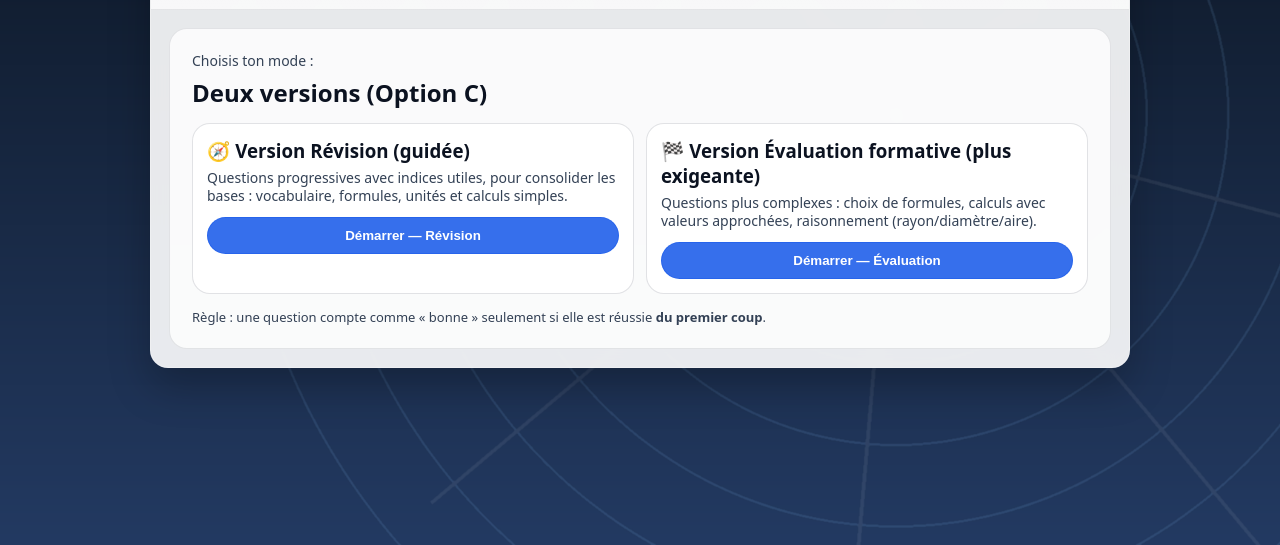
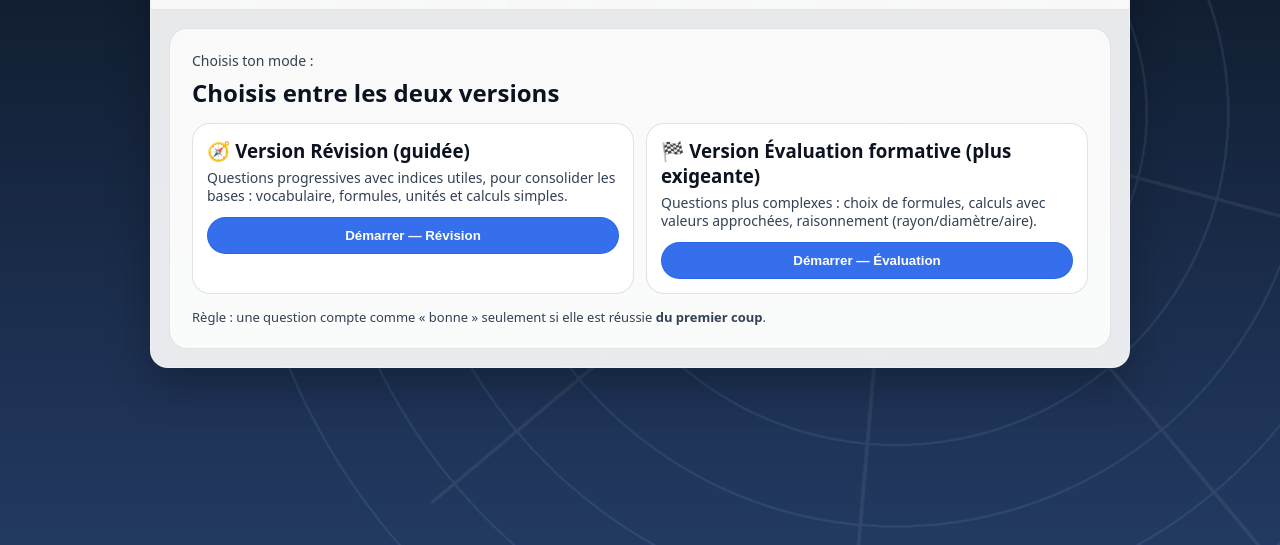
Before and after one commit to cssbjcpadapt/mission-cercle, a plain HTML site: page index.html in a window 1280 px wide. Shown: the part 255-800 px from the top of the page. Drawn offline with Linux system fonts and the light colour scheme.

Commit message:
Update index.html

```diff
--- a/index.html
+++ b/index.html
@@ -315,7 +315,7 @@
     <main>
       <section id="start" class="start card">
         <div style="font-size:14px;color:var(--muted);">Choisis ton mode :</div>
-        <h2 style="margin:6px 0 0 0;">Deux versions (Option C)</h2>
+        <h2 style="margin:6px 0 0 0;">Choisis entre les deux versions</h2>
         <div class="modeGrid">
           <div class="modeCard">
             <h3>🧭 Version Révision (guidée)</h3>
```
